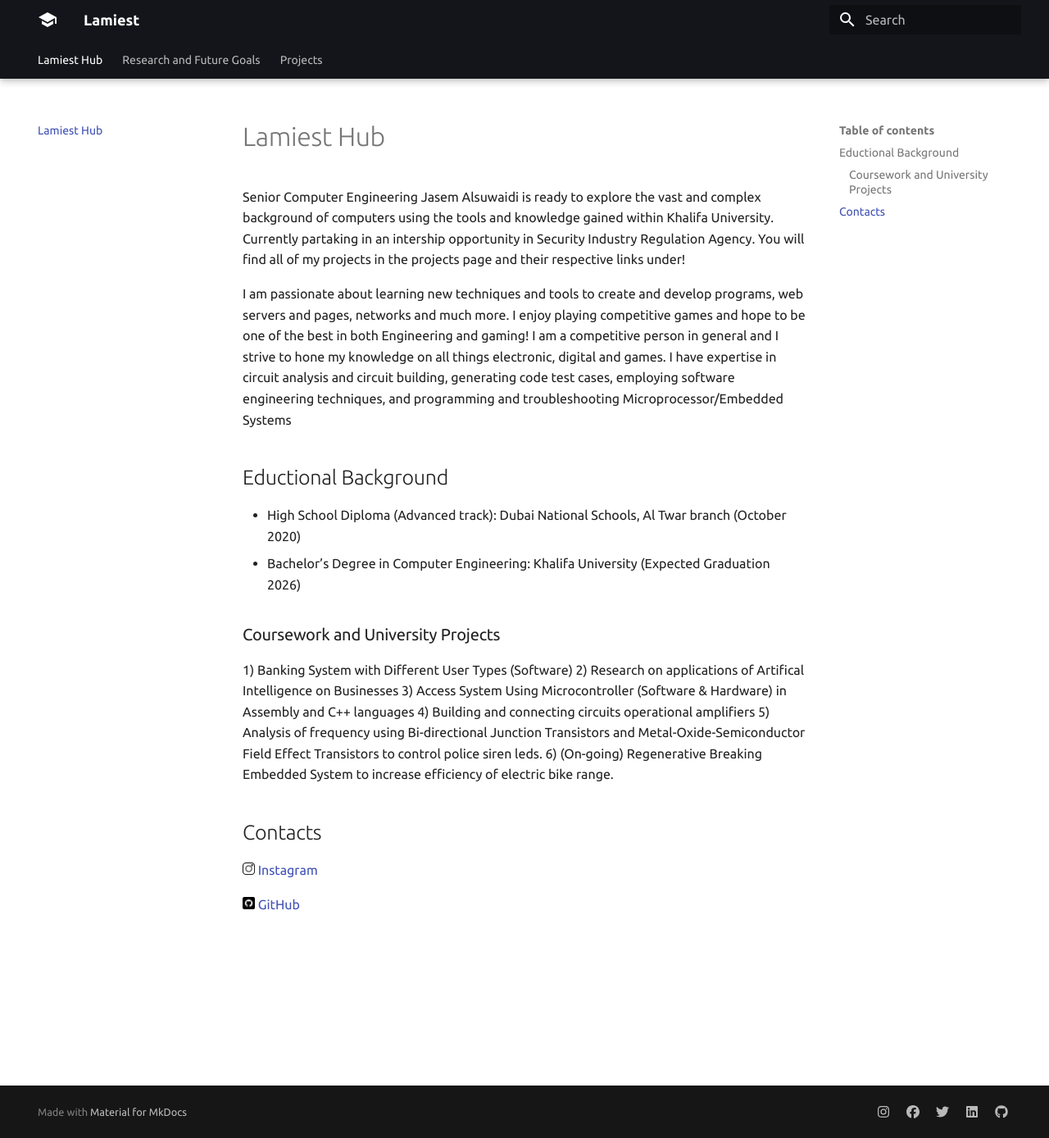
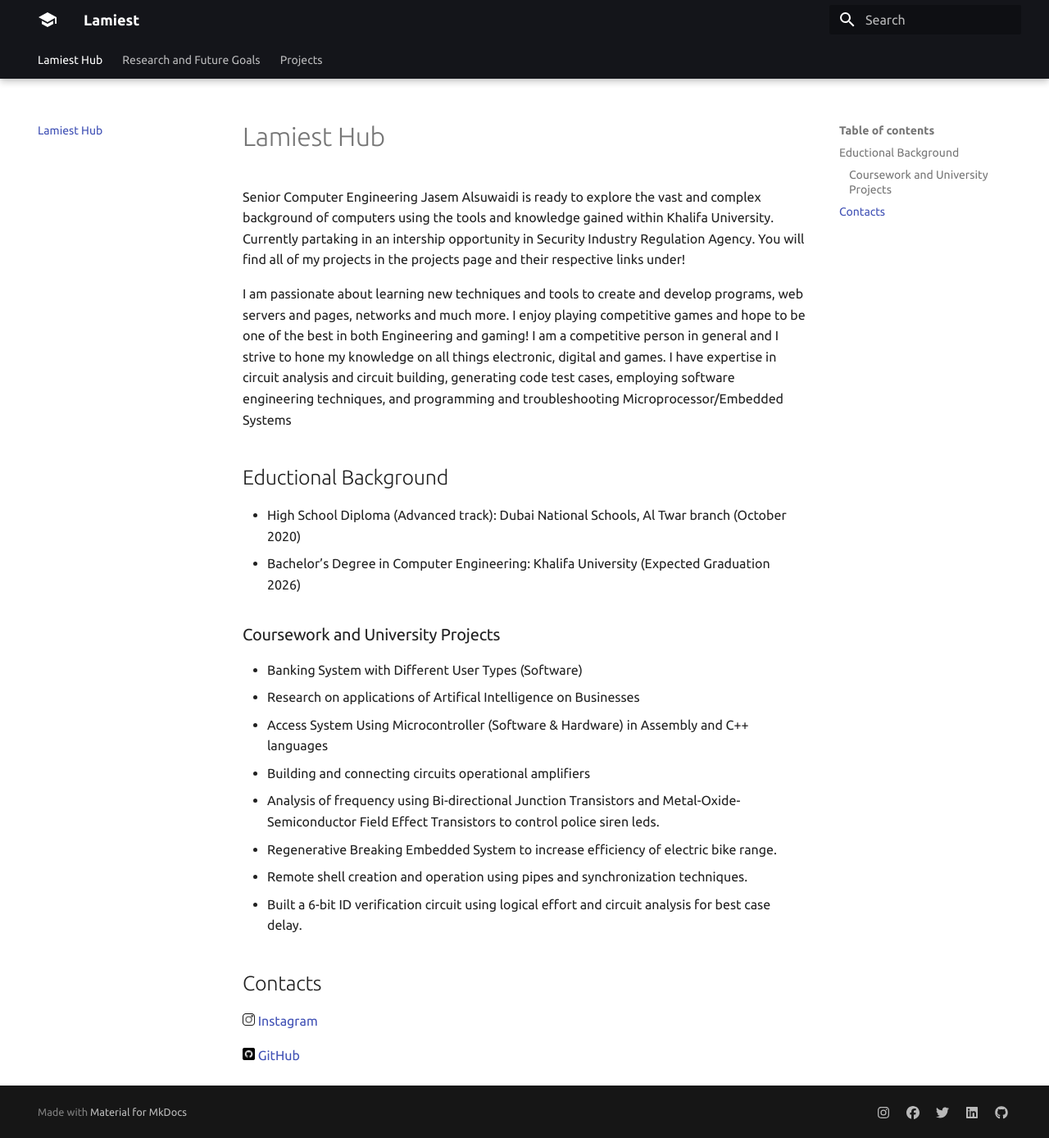
Before and after one commit to lamiest/lamiest.github.io, an MkDocs documentation site: the page built from docs/index.md, in a window 1280 px wide and 1388 px high. Shown: the whole window at 82% size. Built offline with MkDocs 1.6.1 and Material for MkDocs 9.7.7, drawn with Linux system fonts in a browser that asks for light colours.

Commit message:
Fixed index page information inaccuracies

```diff
--- a/docs/index.md
+++ b/docs/index.md
@@ -10,12 +10,14 @@ I am passionate about learning new techniques and tools to create and develop pr
 
 ### Coursework and University Projects
 
-1) Banking System with Different User Types (Software)
-2) Research on applications of Artifical Intelligence on Businesses
-3) Access System Using Microcontroller (Software & Hardware) in Assembly and C++ languages
-4) Building and connecting circuits operational amplifiers
-5) Analysis of frequency using Bi-directional Junction Transistors and Metal-Oxide-Semiconductor Field Effect Transistors to control police siren leds.
-6) (On-going) Regenerative Breaking Embedded System to increase efficiency of electric bike range.
+- Banking System with Different User Types (Software)
+- Research on applications of Artifical Intelligence on Businesses
+- Access System Using Microcontroller (Software & Hardware) in Assembly and C++ languages
+- Building and connecting circuits operational amplifiers
+- Analysis of frequency using Bi-directional Junction Transistors and Metal-Oxide-Semiconductor Field Effect Transistors to control police siren leds.
+- Regenerative Breaking Embedded System to increase efficiency of electric bike range.
+- Remote shell creation and operation using pipes and synchronization techniques.
+- Built a 6-bit ID verification circuit using logical effort and circuit analysis for best case delay.
 
 ## Contacts
 
```
